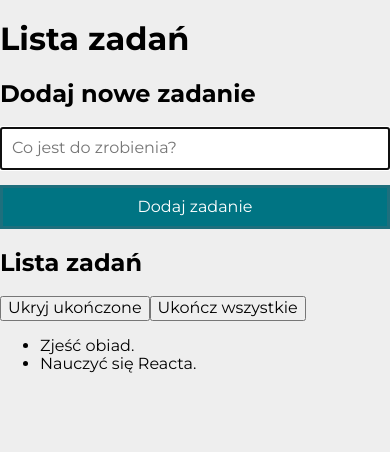
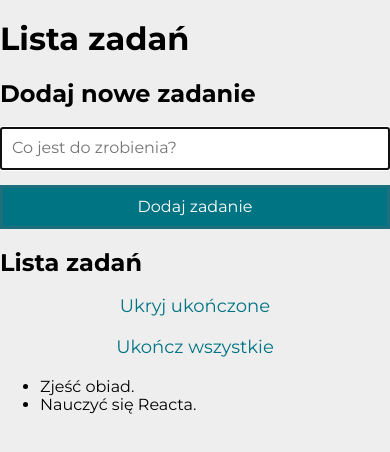
Before and after one commit to Rafal-1999/To-Do-List-React, a React (Create React App) app: page / in a window 390 px wide. Shown: the top 452 px of the page. Built offline with nearby package versions, Linux system fonts and the light colour scheme.

Commit message:
Added styles for Buttons

```diff
--- a/package.json
+++ b/package.json
@@ -1,6 +1,6 @@
 {
   "name": "to-do-list-react",
-  "version": "0.2.5",
+  "version": "0.2.6",
   "private": true,
   "homepage": "https://rafal-1999.github.io/To-Do-List-React/",
   "dependencies": {
--- a/src/Buttons/index.js
+++ b/src/Buttons/index.js
@@ -1,3 +1,5 @@
+import "./style.css";
+
 const Buttons = (props) => (
     props.tasks.length > 0 && (
         <div className="list__options">
--- /dev/null
+++ b/src/Buttons/style.css
@@ -0,0 +1,32 @@
+.list__options {
+    display: flex;
+}
+.list__option-button {
+    border: none;
+    background: none;
+    color: rgb(0, 116, 131);
+    font-size: 18px;
+    padding: 0;
+    margin: 0 10px;
+    transition: color 0.3s linear;
+    cursor: pointer;
+}
+.list__option-button:hover,
+.list__option-button:focus {
+    color: rgb(0, 160, 200);
+}
+.list__option-button:disabled {
+    color: rgb(200, 200, 200);
+}
+
+@media (max-width: 768px) {
+    .list__options {
+        flex-direction: column;
+        align-items: center;
+        gap: 20px;
+        margin: 20px 0;
+    }
+    .list__option-button {
+        margin: 0;
+    }
+}
```
